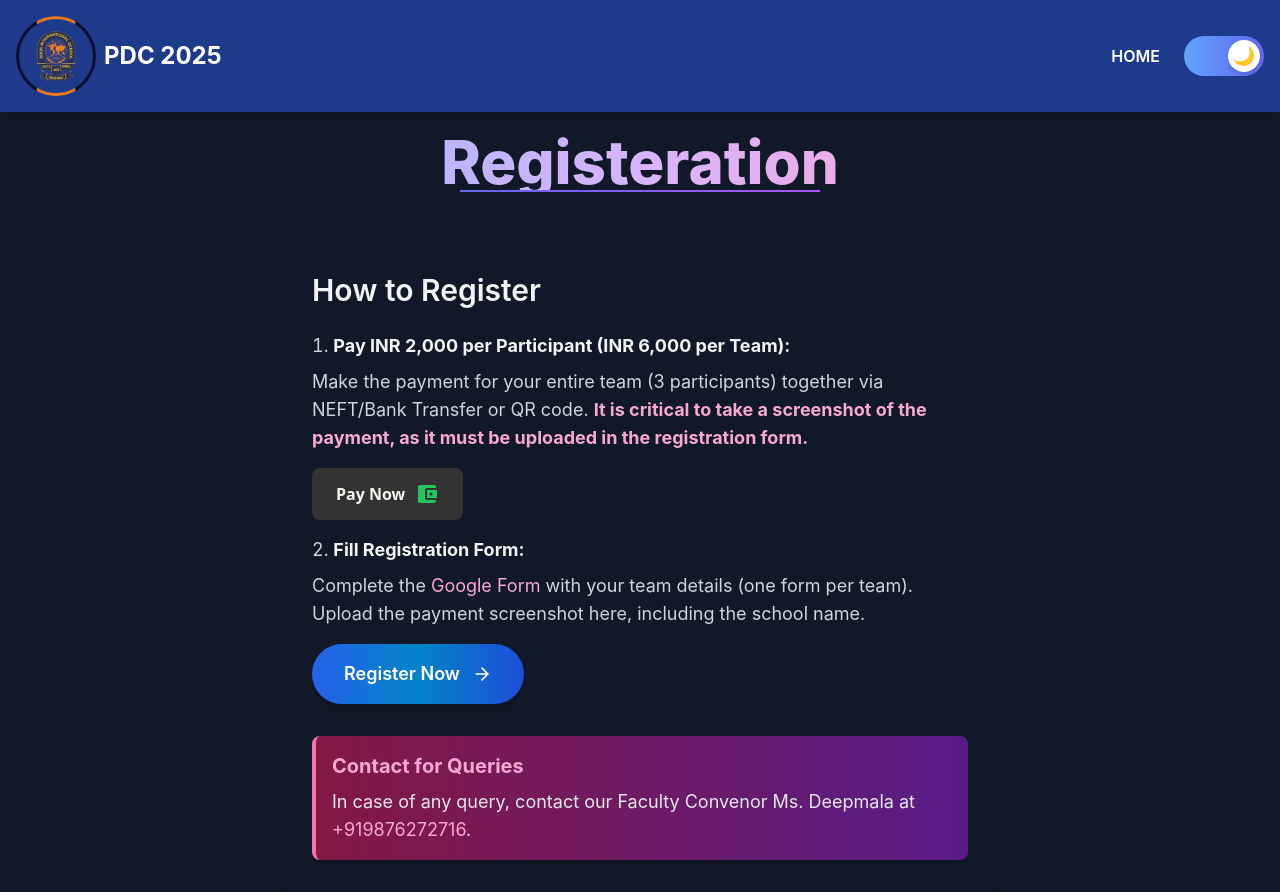
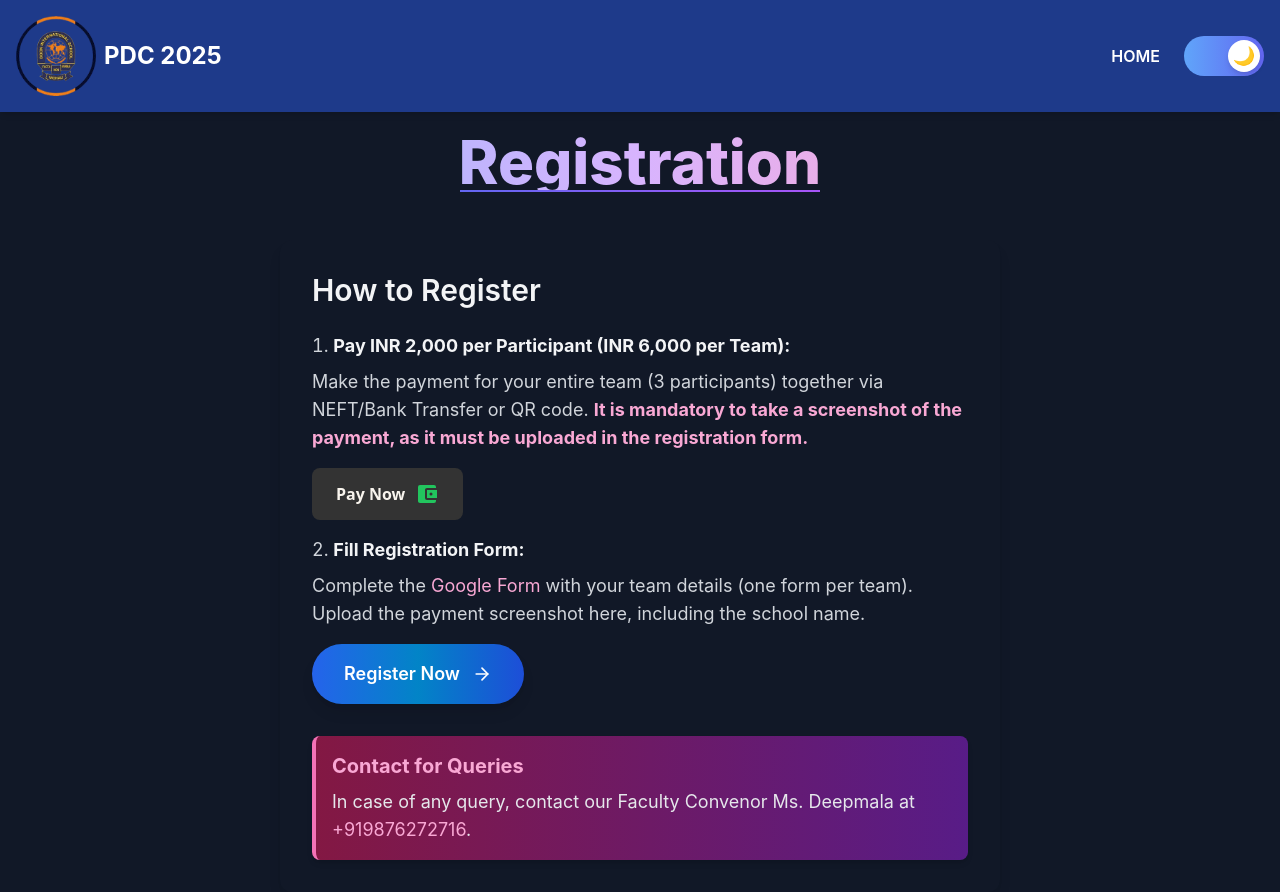
Before and after one commit to dismh/PDC-rework, a React (Vite) app: page /register in a window 1280 px wide. Built offline with nearby package versions, Linux system fonts and the light colour scheme.

Commit message:
School requested changes

```diff
--- a/src/components/ui/Payment.jsx
+++ b/src/components/ui/Payment.jsx
@@ -43,7 +43,7 @@ const Payment = () => {
           viewport={{ once: false }}
           variants={sectionVariants}
         >
-          Registeration
+          Registration
           <span className="absolute bottom-0 left-1/2 transform -translate-x-1/2 w-1/2 h-0.5 bg-gradient-to-r from-indigo-500 to-purple-500"></span>
         </motion.h2>
 
@@ -64,7 +64,7 @@ const Payment = () => {
               <p className="mt-2">
                 Make the payment for your entire team (3 participants) together via NEFT/Bank Transfer or QR code.{" "}
                 <strong className="text-pink-700 dark:text-pink-300">
-                  It is critical to take a screenshot of the payment, as it must be uploaded in the registration form.
+                  It is mandatory to take a screenshot of the payment, as it must be uploaded in the registration form.
                 </strong>
               </p>
               <StyledWrapper className="mt-4">
```
Also changed, not shown: 1 other file (tests, documents, lock files or other folders).
